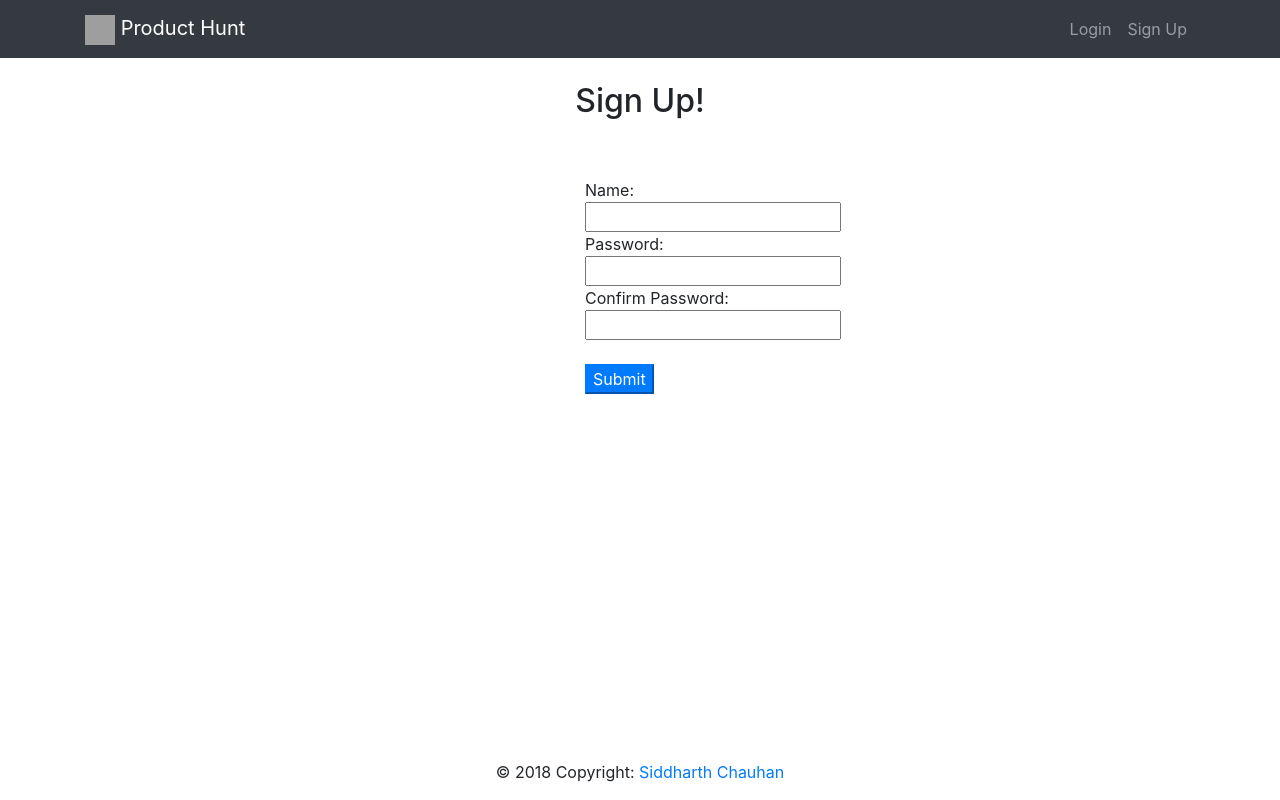
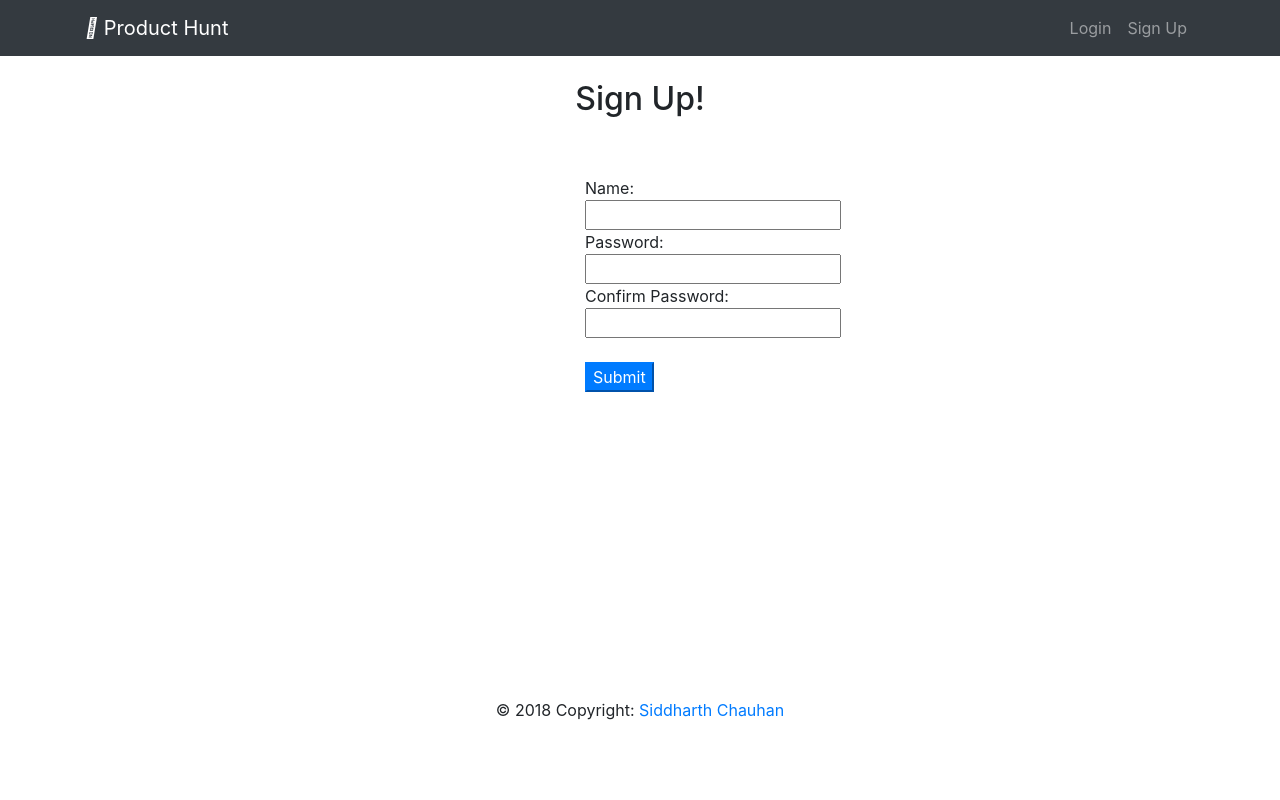
Before and after one commit to ChauhanSiddharth/producthunt_django, a Django app: page /accounts/signup/ in a window 1280 px wide. Run offline with Django 3.2, Linux system fonts and the light colour scheme; some libraries are stand-ins or nearby versions; grey boxes are pictures that could not be loaded.

Commit message:
changes base

```diff
--- a/producthunt/templates/base.html
+++ b/producthunt/templates/base.html
@@ -4,7 +4,7 @@
 	{% load staticfiles %}
 	<title>ProductHunt</title>
 	<link rel="stylesheet" href="https://stackpath.bootstrapcdn.com/bootstrap/4.3.1/css/bootstrap.min.css" integrity="sha384-ggOyR0iXCbMQv3Xipma34MD+dH/1fQ784/j6cY/iJTQUOhcWr7x9JvoRxT2MZw1T" crossorigin="anonymous">
-
+	<link rel="stylesheet" href="https://stackpath.bootstrapcdn.com/font-awesome/4.7.0/css/font-awesome.min.css">
 	<script src="https://code.jquery.com/jquery-3.3.1.slim.min.js" integrity="sha384-q8i/X+965DzO0rT7abK41JStQIAqVgRVzpbzo5smXKp4YfRvH+8abtTE1Pi6jizo" crossorigin="anonymous"></script>
 	<script src="https://cdnjs.cloudflare.com/ajax/libs/popper.js/1.14.7/umd/popper.min.js" integrity="sha384-UO2eT0CpHqdSJQ6hJty5KVphtPhzWj9WO1clHTMGa3JDZwrnQq4sF86dIHNDz0W1" crossorigin="anonymous"></script>
 	<script src="https://stackpath.bootstrapcdn.com/bootstrap/4.3.1/js/bootstrap.min.js" integrity="sha384-JjSmVgyd0p3pXB1rRibZUAYoIIy6OrQ6VrjIEaFf/nJGzIxFDsf4x0xIM+B07jRM" crossorigin="anonymous"></script>
@@ -12,7 +12,7 @@
 <body>
 <nav class="navbar navbar-expand-lg navbar-dark bg-dark">
 	<div class="container">
-	  	<a class="navbar-brand" href="{% url 'home' %}"><img src="http://www.logospng.com/images/8/princeton-university-logo-png-wwwimgkidcom-the-image-8634.png" width="30" height="30"> Product Hunt</a>
+	  	<a class="navbar-brand" href="{% url 'home' %}"><i class="fab fa-product-hunt"></i> Product Hunt</a>
 		  <button class="navbar-toggler" type="button" data-toggle="collapse" data-target="#navbarSupportedContent" aria-controls="navbarSupportedContent" aria-expanded="false" aria-label="Toggle navigation">
 		    <span class="navbar-toggler-icon"></span>
 		  </button>
@@ -54,7 +54,7 @@
 <footer class="page-footer font-small blue">
 
   <!-- Copyright -->
-  <div class="footer-copyright text-center py-3 fixed-bottom">© 2018 Copyright:
+  <div class="footer-copyright text-center py-3 mt-3">© 2018 Copyright:
     <a href="http://www.siddharthchauhan.ca/"> Siddharth Chauhan</a>
   </div>
   <!-- Copyright -->
```
